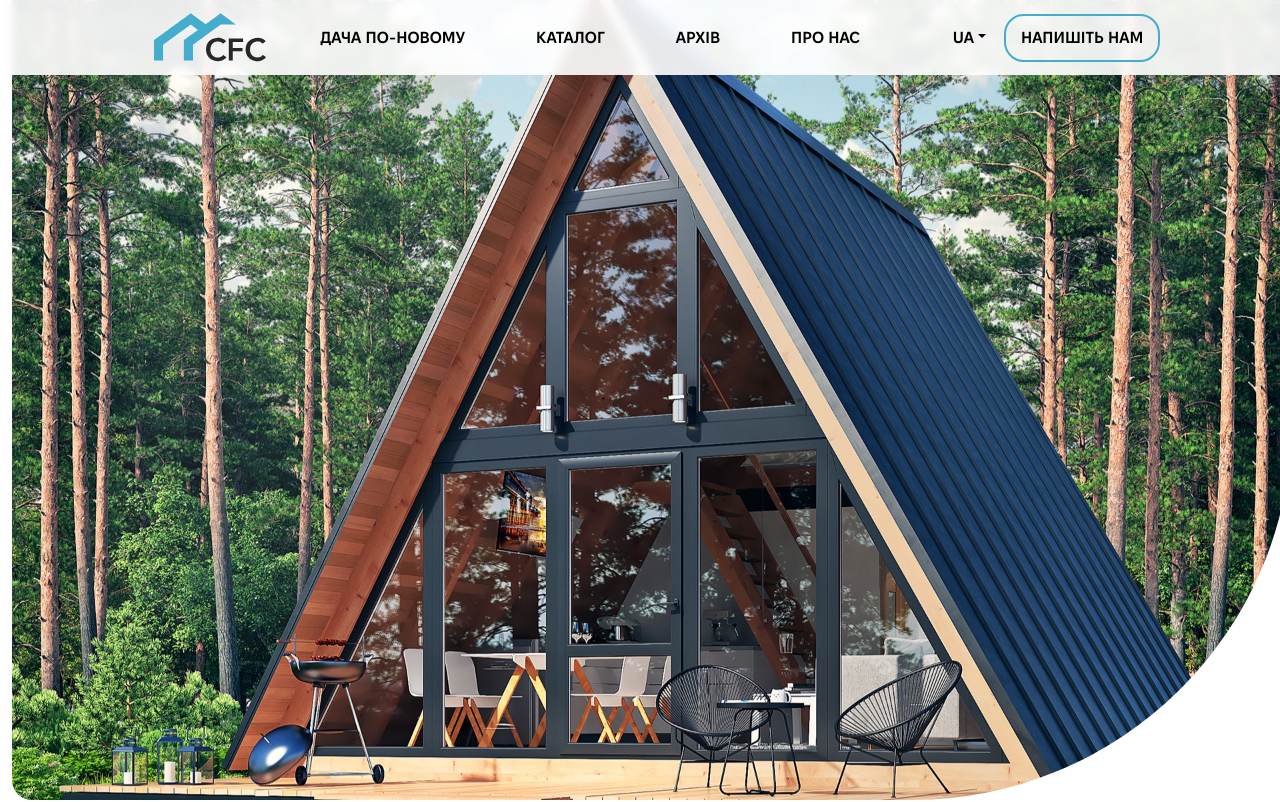
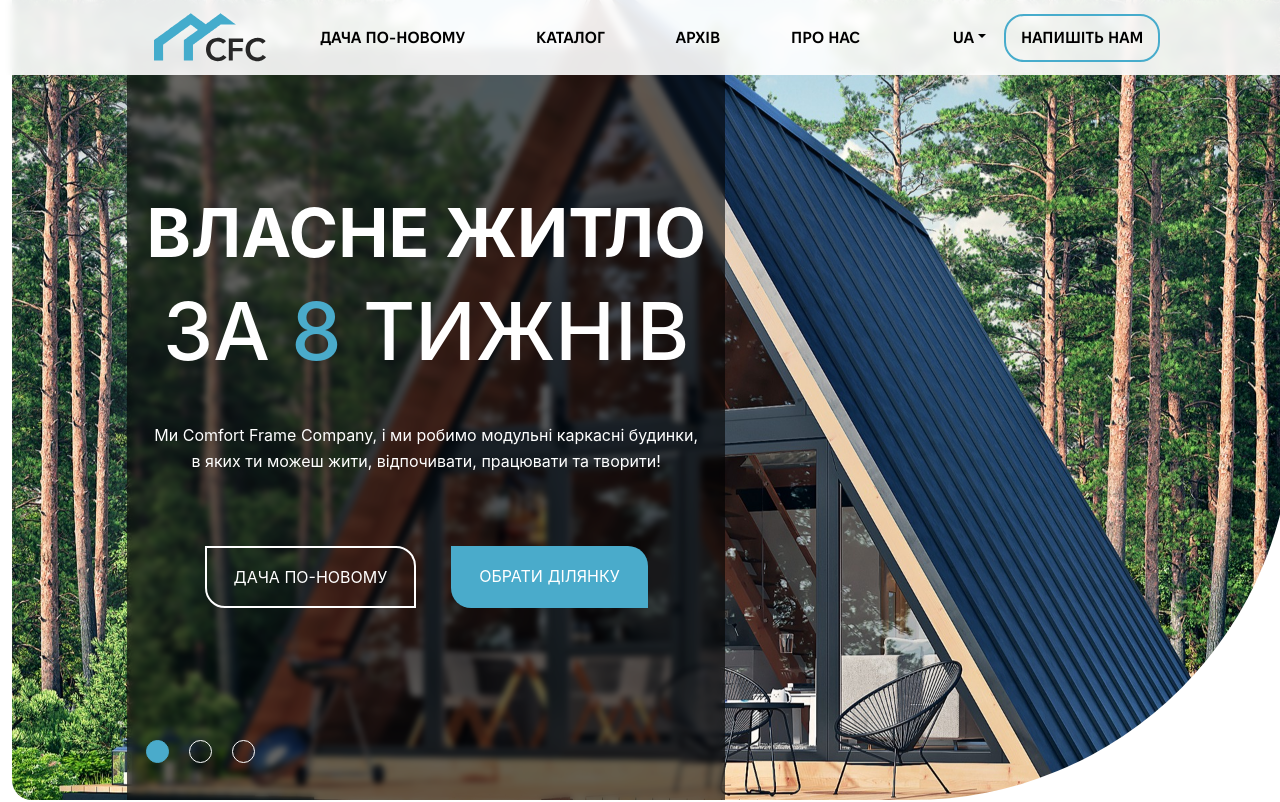
Before and after one commit to SavchukSergiy/cfc-front-app, a React (Create React App) app: page / in a window 1280 px wide. Shown: the top 802 px of the page. Built offline with nearby package versions, Linux system fonts and the light colour scheme.

Commit message:
Added slider block

```diff
--- a/src/pages/Home/Home.css
+++ b/src/pages/Home/Home.css
@@ -1,55 +1,128 @@
-/* .rounded-right {
-  border-radius: 0 0 370px 0;
+.image-wrapper {
+  position: relative;
+  width: 100vw;
+  height: 100vh;
+  overflow: hidden;
 }
 
-.background-container {
-  position: relative;
+.image-wrapper img {
   width: 100%;
-  height: 700px;
-  background-image: url('./images/A-Frame-Main.png');
-  background-repeat: no-repeat;
-  background-position: center;
-  border-radius: 0 0 350px 20px;
+  height: 100%;
+  object-fit: cover;
+  border-radius: 0 0 380px 20px;
 }
 
-.overlay {
+.image-wrapper .overlay {
   position: absolute;
   top: 6%;
-  left: 5%;
+  left: 9%;
   width: 100%;
   height: 100%;
   display: flex;
   align-items: center;
 }
 
-.content {
-  width: 625px;
-  height: 615px;
+.content-wrapper {
+  display: flex;
+  flex-direction: column;
+  justify-content: center;
+  padding: 1.5%;
+  height: 100%;
   background-color: rgba(0, 0, 0, 0.6);
   text-align: center;
   color: white;
   backdrop-filter: blur(3px);
-  font-size: 89px;
-}
-
-.testBlock {
-  height: 100px;
-  border: 1px solid green;
-}
-
-.digitStyle {
-  color: rgba(74, 171, 203, 1);
-} */
-
-.full-screen-block {
-  width: 100vw;
-  height: 100vh;
+  position: relative;
   overflow: hidden;
 }
 
-.full-screen-block img {
-  width: 100%;
-  height: 100%;
-  object-fit: cover;
-  border-radius: 0 0 380px 20px;
+.content-wrapper h1 {
+  font-size: 4.2rem;
+  font-weight: bold;
+  margin: 0;
 }
+
+.content-wrapper h2 {
+  font-size: 5rem;
+  margin: 10px 0;
+}
+
+.content-wrapper .highlight {
+  color: rgba(74, 171, 203, 1);
+}
+
+.content-wrapper p {
+  font-size: 1rem;
+  line-height: 1.6;
+  margin-top: 6%;
+}
+
+.buttons {
+  display: flex;
+  flex-direction: row;
+  justify-content: center;
+  gap: 35px;
+  margin-bottom: 17%;
+  margin-top: 10%;
+}
+
+.btn {
+  text-decoration: none;
+  font-size: 1rem;
+  padding: 17px 27px;
+  border-radius: 0 20px 0 20px;
+  transition: all 0.3s ease;
+  display: inline-block;
+}
+
+.btn-outline {
+  color: white;
+  border: 2px solid white;
+  background: transparent;
+}
+
+.btn-outline:hover {
+  background: white;
+  color: black;
+}
+
+.btn-filled {
+  color: white;
+  background: rgba(74, 171, 203, 1);
+}
+
+.btn-filled:hover {
+  background: white;
+  color: rgba(74, 171, 203, 1);
+}
+
+/* ----Pagination block----- */
+
+.pagination {
+  display: flex;
+  gap: 20px;
+  justify-content: left;
+  position: absolute;
+  bottom: 85px;
+}
+
+/* Окремі точки */
+.dot {
+  width: 23px;
+  height: 23px;
+  border-radius: 50%;
+  border: 1px solid white;
+  background-color: transparent;
+  transition: all 0.3s ease;
+}
+
+/* Активна точка */
+.dot.active {
+  background-color: rgba(74, 171, 203, 1);
+  border-color: rgba(74, 171, 203, 1);
+}
+
+.dot:hover {
+  background-color: rgba(255, 255, 255, 0.3);
+  cursor: pointer;
+}
--- a/src/pages/Home/Home.js
+++ b/src/pages/Home/Home.js
@@ -3,13 +3,27 @@ import Image from './images/A-Frame-Main.jpg';
 
 const Home = () => {
   return (
-    // <div className='container-img'>
-    //   <img src={Image} alt="A-Frame foto" class="img-fluid w-100"></img>
-    // </div>
     <>
 
-      <div className='full-screen-block '>
-      <img src={Image} alt="A-Frame foto" class="img-fluid w-100"></img>
+      <div className='image-wrapper'>
+        <img src={Image} alt="A-Frame foto" class="img-fluid w-100"></img>
+        <div className='overlay'>
+          <div className='content-wrapper'>
+            <h1>ВЛАСНЕ ЖИТЛО</h1>
+            <h2>ЗА <span class="highlight">8</span> ТИЖНІВ</h2>
+            <p>Ми Comfort Frame Company, і ми робимо модульні каркасні будинки, <br />
+              в яких ти можеш жити, відпочивати, працювати та творити!</p>
+            <div class="buttons">
+              <a href="#" class="btn btn-outline">ДАЧА ПО-НОВОМУ</a>
+              <a href="#" class="btn btn-filled">ОБРАТИ ДІЛЯНКУ</a>
+            </div>
+            <div className='pagination'>
+              <span class="dot active"></span>
+              <span class="dot"></span>
+              <span class="dot"></span>
+            </div>
+          </div>
+        </div>
       </div>
 
       <div>
```
